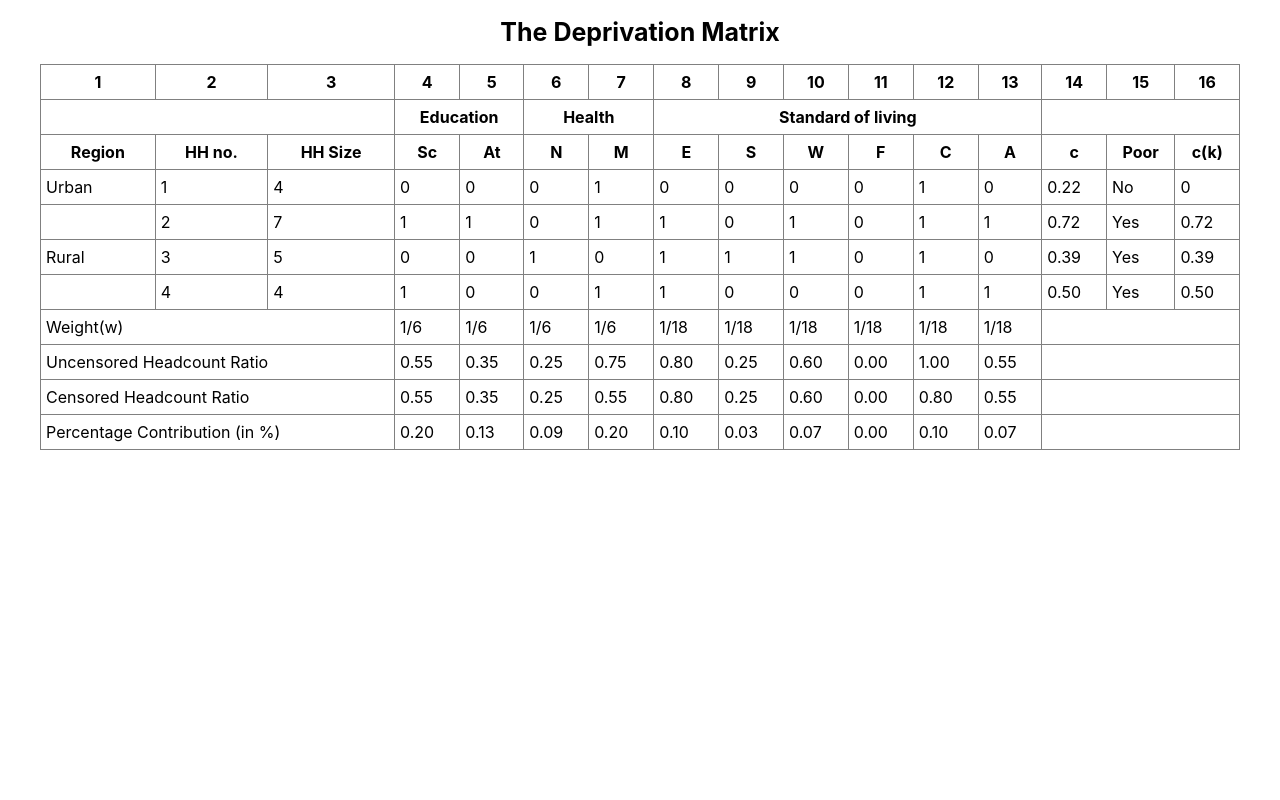
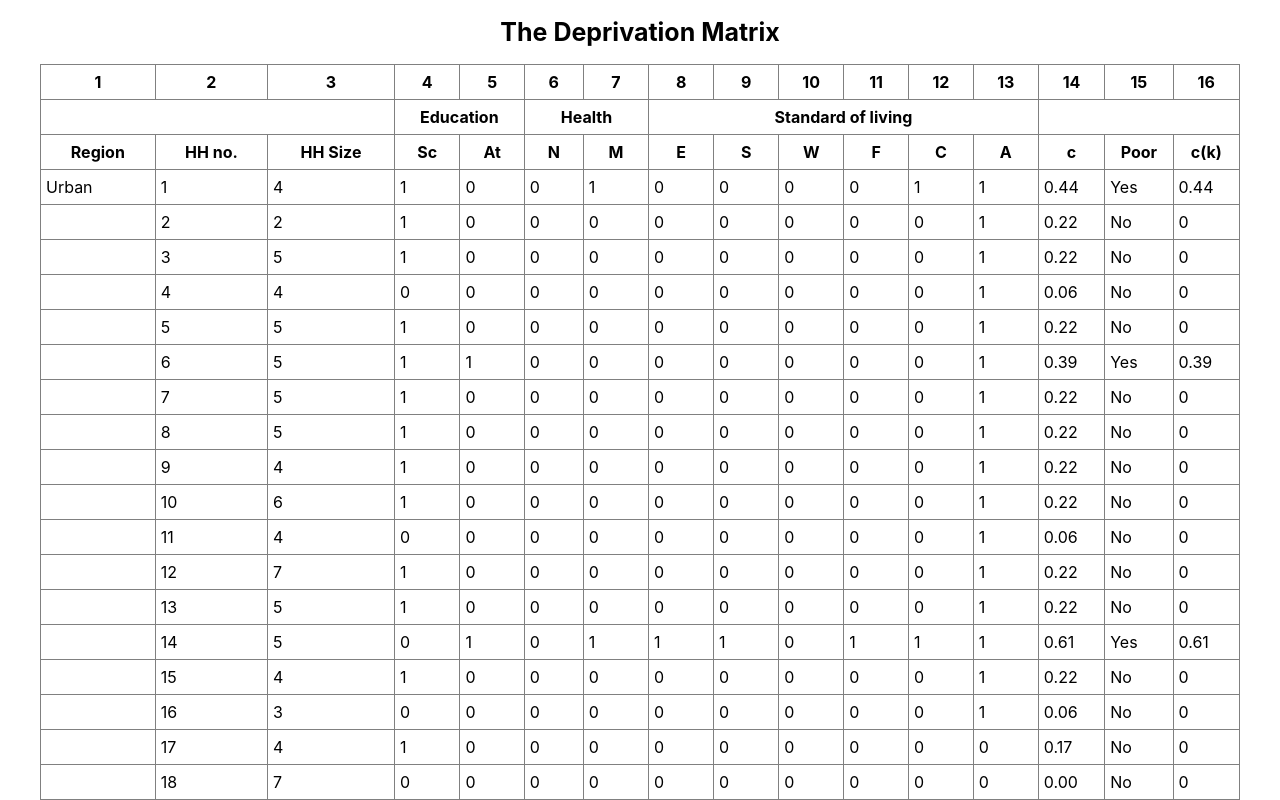
Before and after one commit to limvus/bishnuproject, a JavaScript app: page / in a window 1280 px wide. Shown: the top 800 px of the page. Built offline with nearby package versions, Linux system fonts and the light colour scheme; the HTML template or start-up script is replaced by a standard one.

Commit message:
Add real survey data

```diff
--- a/src/App.js
+++ b/src/App.js
@@ -1,5 +1,5 @@
 import './App.css';
-import { rowA, rowB, weight, dataKeys, urbanData, ruralData } from './Data.js';
+import { rowA, rowB, weight, dataKeys, urbanData, ruralData } from './Survey.js';
 
 // Plots data in the table
 const PlotData = ({ startIndex = 1, type, dataKeys, data, weight }) => {
--- /dev/null
+++ b/src/Survey.js
@@ -0,0 +1,110 @@
+export const rowA = [1, 2, 3, 4, 5, 6, 7, 8, 9, 10, 11, 12, 13, 14, 15, 16];
+export const rowB = ['Region', 'HH no.', 'HH Size', 'Sc', 'At', 'N', 'M', 'E', 'S', 'W', 'F', 'C', 'A', 'c', 'Poor', 'c(k)'];
+export const weight = {sc: '1/6', at: '1/6', n: '1/6', m: '1/6', e: '1/18', s: '1/18', w: '1/18', f: '1/18', c: '1/18', a: '1/18'};
+export const dataKeys = ['hhsize', 'sc', 'at', 'n', 'm', 'e', 's', 'w', 'f', 'c', 'a'];
+
+export const urbanData = [
+    { hhsize: 4, sc: 1, at: 0, n: 0, m: 1, e: 0, s: 0, w: 0, f: 0, c: 1, a: 1 },
+    { hhsize: 2, sc: 1, at: 0, n: 0, m: 0, e: 0, s: 0, w: 0, f: 0, c: 0, a: 1 },
+    { hhsize: 5, sc: 1, at: 0, n: 0, m: 0, e: 0, s: 0, w: 0, f: 0, c: 0, a: 1 },
+    { hhsize: 4, sc: 0, at: 0, n: 0, m: 0, e: 0, s: 0, w: 0, f: 0, c: 0, a: 1 },
+    { hhsize: 5, sc: 1, at: 0, n: 0, m: 0, e: 0, s: 0, w: 0, f: 0, c: 0, a: 1 },
+    { hhsize: 5, sc: 1, at: 1, n: 0, m: 0, e: 0, s: 0, w: 0, f: 0, c: 0, a: 1 },
+    { hhsize: 5, sc: 1, at: 0, n: 0, m: 0, e: 0, s: 0, w: 0, f: 0, c: 0, a: 1 },
+    { hhsize: 5, sc: 1, at: 0, n: 0, m: 0, e: 0, s: 0, w: 0, f: 0, c: 0, a: 1 },
+    { hhsize: 4, sc: 1, at: 0, n: 0, m: 0, e: 0, s: 0, w: 0, f: 0, c: 0, a: 1 },
+    { hhsize: 6, sc: 1, at: 0, n: 0, m: 0, e: 0, s: 0, w: 0, f: 0, c: 0, a: 1 },
+    { hhsize: 4, sc: 0, at: 0, n: 0, m: 0, e: 0, s: 0, w: 0, f: 0, c: 0, a: 1 },
+    { hhsize: 7, sc: 1, at: 0, n: 0, m: 0, e: 0, s: 0, w: 0, f: 0, c: 0, a: 1 },
+    { hhsize: 5, sc: 1, at: 0, n: 0, m: 0, e: 0, s: 0, w: 0, f: 0, c: 0, a: 1 },
+    { hhsize: 5, sc: 0, at: 1, n: 0, m: 1, e: 1, s: 1, w: 0, f: 1, c: 1, a: 1 },
+    { hhsize: 4, sc: 1, at: 0, n: 0, m: 0, e: 0, s: 0, w: 0, f: 0, c: 0, a: 1 },
+    { hhsize: 3, sc: 0, at: 0, n: 0, m: 0, e: 0, s: 0, w: 0, f: 0, c: 0, a: 1 },
+    { hhsize: 4, sc: 1, at: 0, n: 0, m: 0, e: 0, s: 0, w: 0, f: 0, c: 0, a: 0 },
+    { hhsize: 7, sc: 0, at: 0, n: 0, m: 0, e: 0, s: 0, w: 0, f: 0, c: 0, a: 0 },
+    { hhsize: 4, sc: 0, at: 0, n: 0, m: 0, e: 0, s: 0, w: 0, f: 0, c: 0, a: 0 },
+    { hhsize: 4, sc: 0, at: 0, n: 0, m: 0, e: 0, s: 0, w: 0, f: 0, c: 0, a: 0 },
+    { hhsize: 7, sc: 0, at: 0, n: 0, m: 0, e: 0, s: 0, w: 0, f: 0, c: 0, a: 0 },
+    { hhsize: 6, sc: 0, at: 0, n: 0, m: 0, e: 0, s: 0, w: 0, f: 0, c: 0, a: 0 },
+    { hhsize: 4, sc: 0, at: 0, n: 0, m: 0, e: 0, s: 0, w: 0, f: 0, c: 0, a: 1 },
+    { hhsize: 5, sc: 0, at: 0, n: 0, m: 0, e: 0, s: 0, w: 0, f: 0, c: 0, a: 1 },
+    { hhsize: 6, sc: 0, at: 0, n: 0, m: 0, e: 0, s: 0, w: 0, f: 0, c: 0, a: 1 },
+    { hhsize: 4, sc: 0, at: 0, n: 0, m: 0, e: 0, s: 1, w: 0, f: 1, c: 0, a: 1 },
+    { hhsize: 4, sc: 0, at: 0, n: 0, m: 0, e: 0, s: 0, w: 0, f: 0, c: 0, a: 0 },
+    { hhsize: 4, sc: 0, at: 0, n: 0, m: 0, e: 0, s: 0, w: 0, f: 0, c: 0, a: 1 },
+    { hhsize: 7, sc: 0, at: 0, n: 0, m: 0, e: 0, s: 0, w: 0, f: 0, c: 0, a: 1 },
+    { hhsize: 5, sc: 0, at: 0, n: 0, m: 0, e: 0, s: 0, w: 0, f: 0, c: 0, a: 0 },
+    { hhsize: 4, sc: 0, at: 0, n: 0, m: 0, e: 0, s: 0, w: 0, f: 0, c: 0, a: 1 },
+    { hhsize: 4, sc: 0, at: 0, n: 0, m: 0, e: 0, s: 0, w: 0, f: 0, c: 0, a: 1 },
+    { hhsize: 5, sc: 0, at: 0, n: 0, m: 0, e: 0, s: 0, w: 0, f: 0, c: 0, a: 1 },
+    { hhsize: 5, sc: 0, at: 0, n: 0, m: 0, e: 0, s: 0, w: 0, f: 0, c: 0, a: 1 },
+    { hhsize: 4, sc: 0, at: 0, n: 0, m: 0, e: 0, s: 0, w: 0, f: 0, c: 0, a: 0 },
+    { hhsize: 5, sc: 0, at: 0, n: 0, m: 0, e: 0, s: 0, w: 0, f: 0, c: 0, a: 1 },
+    { hhsize: 8, sc: 0, at: 0, n: 0, m: 0, e: 0, s: 0, w: 0, f: 0, c: 0, a: 0 },
+    { hhsize: 4, sc: 0, at: 0, n: 0, m: 0, e: 0, s: 0, w: 0, f: 0, c: 0, a: 0 },
+    { hhsize: 4, sc: 0, at: 0, n: 0, m: 0, e: 0, s: 0, w: 0, f: 0, c: 0, a: 1 },
+    { hhsize: 3, sc: 0, at: 0, n: 0, m: 0, e: 0, s: 0, w: 0, f: 0, c: 0, a: 1 },
+];
+
+export const ruralData = [
+    { hhsize: 4, sc: 1, at: 0, n: 0, m: 0, e: 0, s: 0, w: 0, f: 0, c: 0, a: 1 },
+    { hhsize: 6, sc: 0, at: 0, n: 0, m: 0, e: 0, s: 0, w: 0, f: 0, c: 0, a: 1 },
+    { hhsize: 6, sc: 1, at: 1, n: 0, m: 1, e: 0, s: 0, w: 0, f: 0, c: 0, a: 1 },
+    { hhsize: 7, sc: 1, at: 1, n: 1, m: 0, e: 0, s: 0, w: 0, f: 0, c: 0, a: 1 },
+    { hhsize: 6, sc: 1, at: 0, n: 0, m: 0, e: 0, s: 0, w: 0, f: 0, c: 0, a: 1 },
+    { hhsize: 4, sc: 1, at: 0, n: 0, m: 0, e: 0, s: 0, w: 0, f: 0, c: 0, a: 1 },
+    { hhsize: 4, sc: 1, at: 0, n: 0, m: 0, e: 0, s: 0, w: 0, f: 1, c: 0, a: 1 },
+    { hhsize: 7, sc: 1, at: 1, n: 1, m: 0, e: 0, s: 0, w: 0, f: 0, c: 0, a: 1 },
+    { hhsize: 5, sc: 1, at: 0, n: 0, m: 0, e: 0, s: 0, w: 0, f: 1, c: 1, a: 1 },
+    { hhsize: 6, sc: 1, at: 1, n: 1, m: 1, e: 0, s: 0, w: 0, f: 1, c: 1, a: 1 },
+    { hhsize: 4, sc: 1, at: 0, n: 0, m: 0, e: 0, s: 0, w: 0, f: 0, c: 0, a: 1 },
+    { hhsize: 4, sc: 1, at: 1, n: 1, m: 0, e: 0, s: 0, w: 0, f: 0, c: 0, a: 1 },
+    { hhsize: 5, sc: 1, at: 0, n: 1, m: 0, e: 0, s: 0, w: 0, f: 0, c: 0, a: 1 },
+    { hhsize: 4, sc: 0, at: 1, n: 0, m: 0, e: 0, s: 0, w: 0, f: 0, c: 0, a: 1 },
+    { hhsize: 3, sc: 0, at: 1, n: 0, m: 0, e: 0, s: 0, w: 0, f: 0, c: 0, a: 1 },
+    { hhsize: 6, sc: 0, at: 0, n: 0, m: 0, e: 0, s: 0, w: 0, f: 0, c: 0, a: 1 },
+    { hhsize: 3, sc: 1, at: 0, n: 0, m: 0, e: 0, s: 0, w: 0, f: 0, c: 0, a: 1 },
+    { hhsize: 5, sc: 1, at: 1, n: 1, m: 0, e: 0, s: 0, w: 0, f: 0, c: 0, a: 1 },
+    { hhsize: 7, sc: 1, at: 0, n: 1, m: 0, e: 0, s: 0, w: 0, f: 0, c: 0, a: 1 },
+    { hhsize: 5, sc: 1, at: 0, n: 0, m: 0, e: 0, s: 0, w: 0, f: 0, c: 0, a: 1 },
+    { hhsize: 3, sc: 1, at: 0, n: 1, m: 0, e: 0, s: 0, w: 0, f: 0, c: 0, a: 1 },
+    { hhsize: 4, sc: 1, at: 0, n: 0, m: 0, e: 0, s: 0, w: 0, f: 0, c: 0, a: 1 },
+    { hhsize: 6, sc: 1, at: 0, n: 0, m: 0, e: 0, s: 0, w: 0, f: 0, c: 0, a: 1 },
+    { hhsize: 5, sc: 1, at: 0, n: 1, m: 0, e: 0, s: 0, w: 0, f: 0, c: 0, a: 1 },
+    { hhsize: 7, sc: 1, at: 1, n: 1, m: 0, e: 0, s: 0, w: 0, f: 0, c: 0, a: 1 },
+    { hhsize: 5, sc: 1, at: 1, n: 1, m: 0, e: 0, s: 0, w: 0, f: 1, c: 1, a: 1 },
+    { hhsize: 4, sc: 1, at: 1, n: 1, m: 1, e: 0, s: 0, w: 0, f: 1, c: 1, a: 1 },
+    { hhsize: 4, sc: 1, at: 0, n: 0, m: 0, e: 0, s: 0, w: 0, f: 0, c: 0, a: 1 },
+    { hhsize: 6, sc: 1, at: 1, n: 1, m: 0, e: 0, s: 0, w: 0, f: 0, c: 0, a: 1 },
+    { hhsize: 5, sc: 1, at: 1, n: 0, m: 0, e: 0, s: 0, w: 0, f: 1, c: 0, a: 1 },
+    { hhsize: 7, sc: 1, at: 1, n: 0, m: 0, e: 0, s: 0, w: 0, f: 0, c: 0, a: 0 },
+    { hhsize: 4, sc: 1, at: 1, n: 0, m: 0, e: 0, s: 0, w: 0, f: 0, c: 0, a: 0 },
+    { hhsize: 5, sc: 0, at: 0, n: 0, m: 0, e: 0, s: 0, w: 0, f: 0, c: 0, a: 1 },
+    { hhsize: 4, sc: 1, at: 1, n: 0, m: 0, e: 0, s: 0, w: 0, f: 0, c: 0, a: 0 },
+    { hhsize: 4, sc: 0, at: 1, n: 0, m: 0, e: 0, s: 0, w: 0, f: 0, c: 0, a: 1 },
+    { hhsize: 5, sc: 1, at: 1, n: 0, m: 0, e: 0, s: 0, w: 0, f: 0, c: 0, a: 0 },
+    { hhsize: 3, sc: 1, at: 1, n: 0, m: 0, e: 0, s: 0, w: 0, f: 0, c: 0, a: 0 },
+    { hhsize: 4, sc: 1, at: 1, n: 0, m: 0, e: 0, s: 0, w: 0, f: 0, c: 0, a: 1 },
+    { hhsize: 4, sc: 1, at: 1, n: 0, m: 0, e: 0, s: 0, w: 0, f: 0, c: 0, a: 0 },
+    { hhsize: 4, sc: 0, at: 0, n: 0, m: 0, e: 0, s: 0, w: 0, f: 0, c: 0, a: 0 },
+    { hhsize: 4, sc: 1, at: 1, n: 0, m: 0, e: 0, s: 0, w: 0, f: 0, c: 0, a: 1 },
+    { hhsize: 4, sc: 1, at: 1, n: 0, m: 0, e: 0, s: 0, w: 0, f: 0, c: 0, a: 1 },
+    { hhsize: 3, sc: 1, at: 1, n: 0, m: 0, e: 0, s: 0, w: 0, f: 0, c: 0, a: 1 },
+    { hhsize: 3, sc: 1, at: 1, n: 0, m: 0, e: 0, s: 0, w: 0, f: 0, c: 0, a: 1 },
+    { hhsize: 4, sc: 1, at: 1, n: 0, m: 0, e: 0, s: 0, w: 0, f: 0, c: 0, a: 1 },
+    { hhsize: 3, sc: 1, at: 1, n: 0, m: 0, e: 0, s: 0, w: 0, f: 0, c: 0, a: 1 },
+    { hhsize: 3, sc: 0, at: 0, n: 0, m: 0, e: 0, s: 0, w: 0, f: 0, c: 0, a: 1 },
+    { hhsize: 5, sc: 1, at: 1, n: 0, m: 0, e: 0, s: 0, w: 0, f: 0, c: 0, a: 0 },
+    { hhsize: 4, sc: 1, at: 1, n: 0, m: 0, e: 0, s: 0, w: 0, f: 0, c: 0, a: 0 },
+    { hhsize: 5, sc: 1, at: 1, n: 0, m: 0, e: 0, s: 0, w: 0, f: 0, c: 0, a: 1 },
+    { hhsize: 3, sc: 1, at: 1, n: 0, m: 0, e: 0, s: 0, w: 0, f: 0, c: 0, a: 0 },
+    { hhsize: 3, sc: 1, at: 1, n: 0, m: 0, e: 0, s: 0, w: 0, f: 0, c: 0, a: 1 },
+    { hhsize: 4, sc: 1, at: 1, n: 0, m: 0, e: 0, s: 0, w: 0, f: 0, c: 0, a: 1 },
+    { hhsize: 3, sc: 1, at: 1, n: 0, m: 0, e: 0, s: 0, w: 0, f: 0, c: 0, a: 1 },
+    { hhsize: 4, sc: 0, at: 0, n: 0, m: 0, e: 0, s: 0, w: 0, f: 0, c: 0, a: 0 },
+    { hhsize: 3, sc: 1, at: 1, n: 0, m: 0, e: 0, s: 0, w: 0, f: 0, c: 0, a: 1 },
+    { hhsize: 4, sc: 1, at: 1, n: 0, m: 0, e: 0, s: 0, w: 0, f: 0, c: 0, a: 0 },
+    { hhsize: 4, sc: 1, at: 1, n: 0, m: 0, e: 0, s: 0, w: 0, f: 0, c: 0, a: 1 },
+    { hhsize: 3, sc: 1, at: 1, n: 0, m: 0, e: 0, s: 0, w: 0, f: 0, c: 0, a: 1 },
+    { hhsize: 3, sc: 1, at: 1, n: 0, m: 0, e: 0, s: 0, w: 0, f: 0, c: 0, a: 1 },
+];
```
